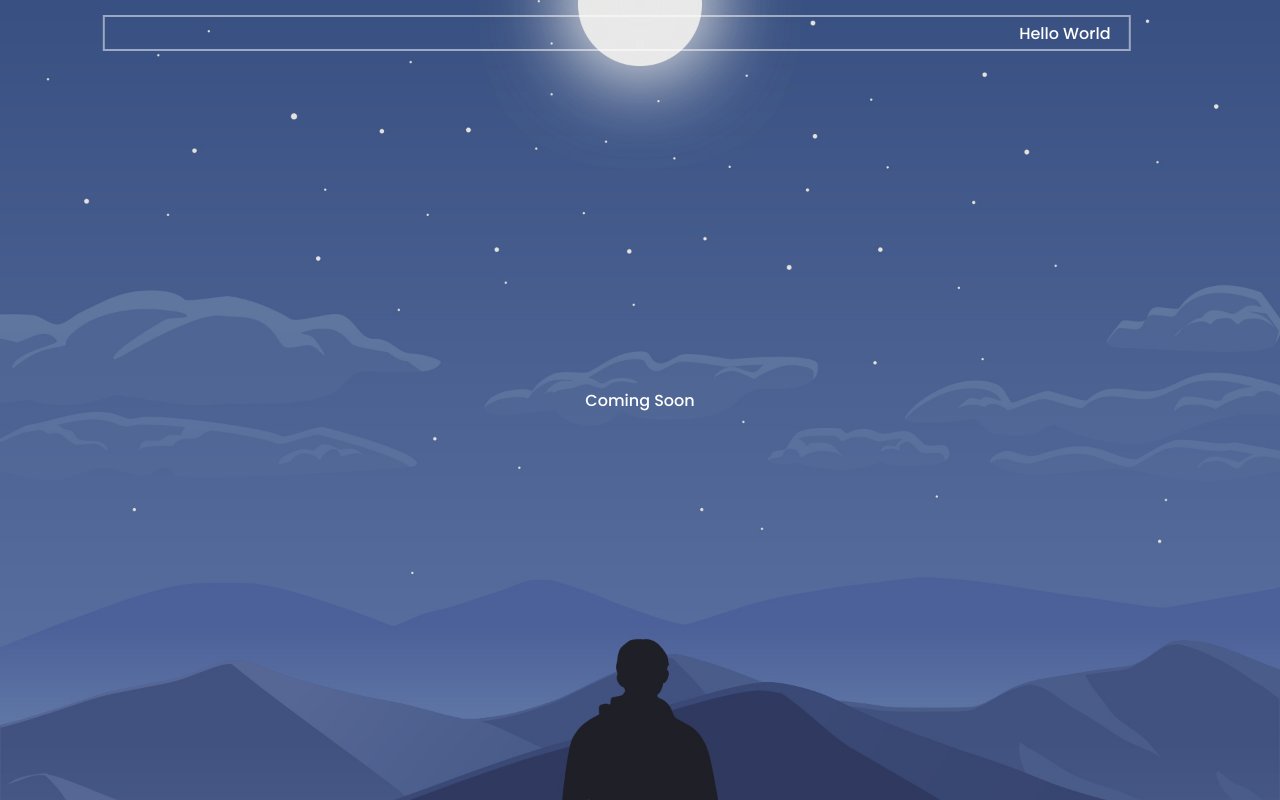
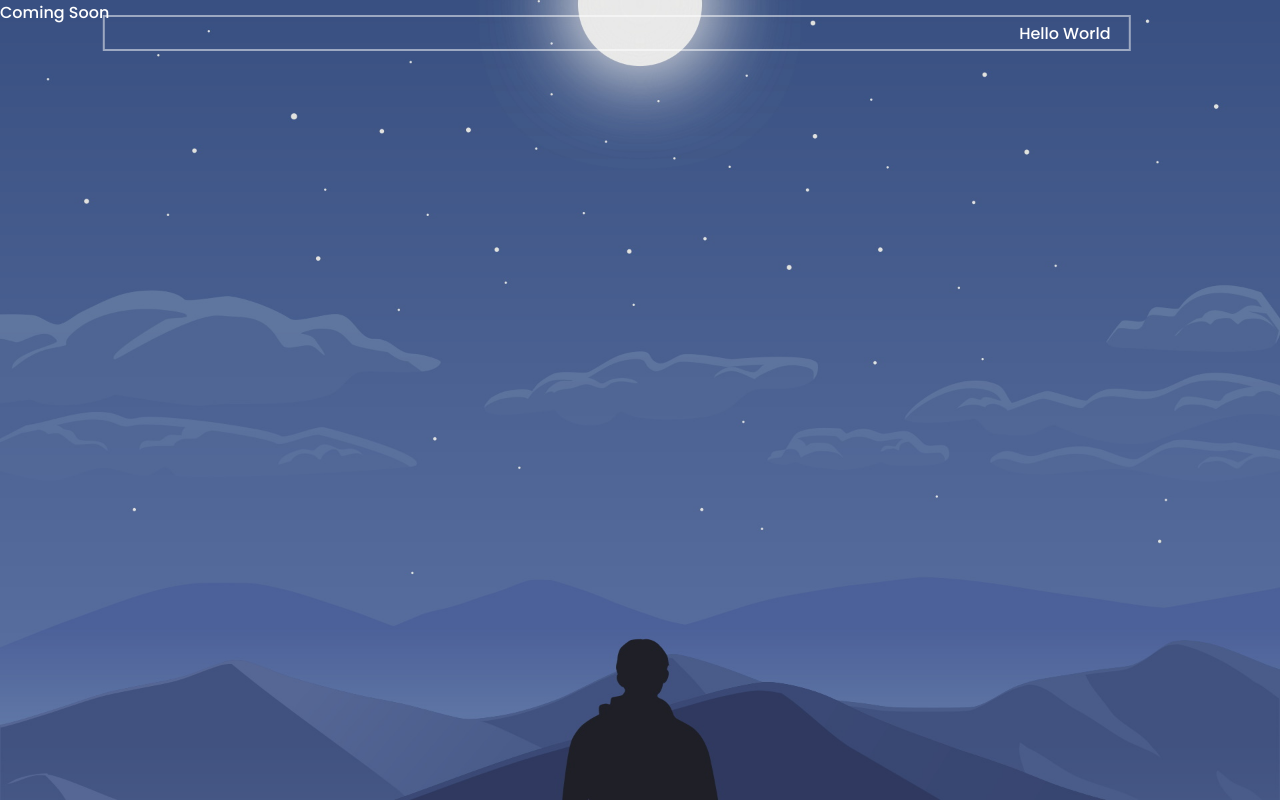
Before and after one commit to ThimbleFire/ThimbleFire.github.io, a PHP site: page / in a window 1280 px wide. Run offline with PHP 8.4, Linux system fonts and the light colour scheme.

Commit message:
Update style.css

```diff
--- a/assets/css/style.css
+++ b/assets/css/style.css
@@ -7,8 +7,8 @@
 
 section{
   display: flex;
-  justify-content: center;
-  align-items: center;
+  /*justify-content: center;
+  align-items: center;*/
   min-height: 100vh;
   width: 100%;
 
```
